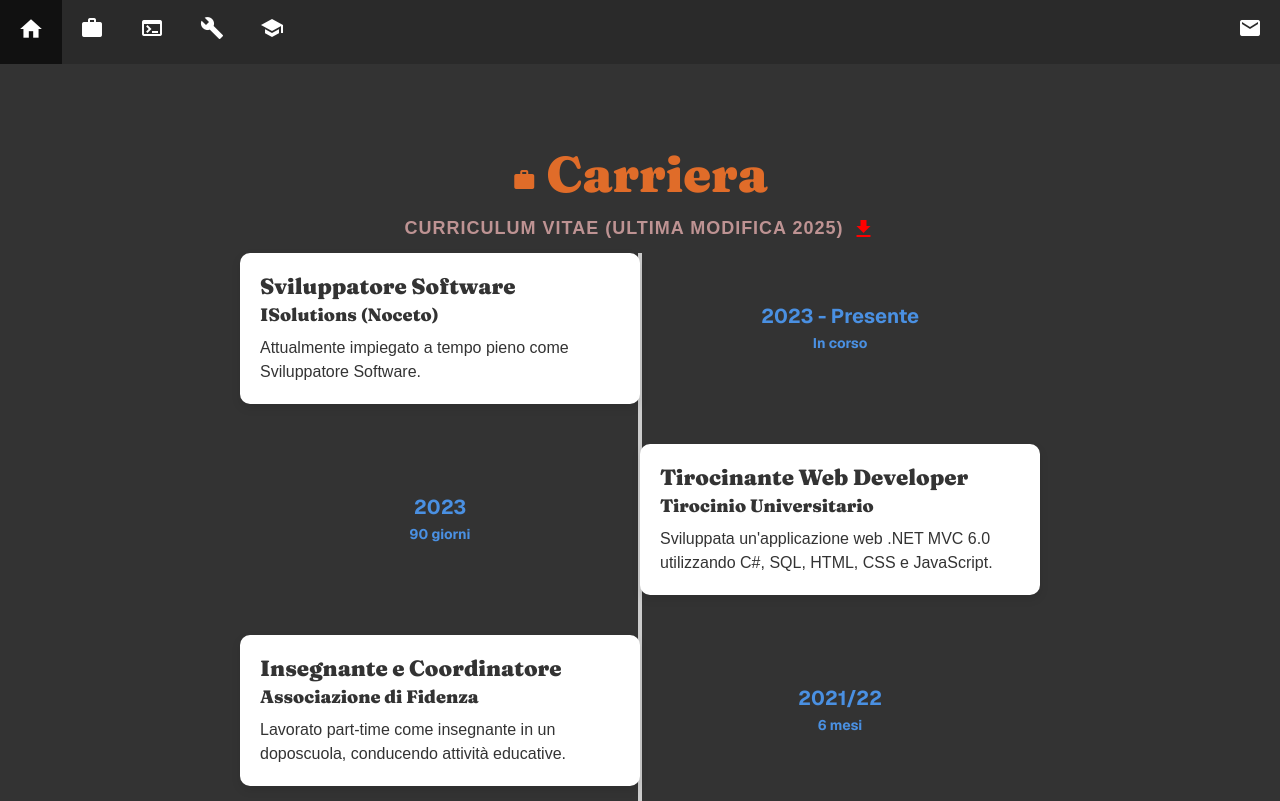
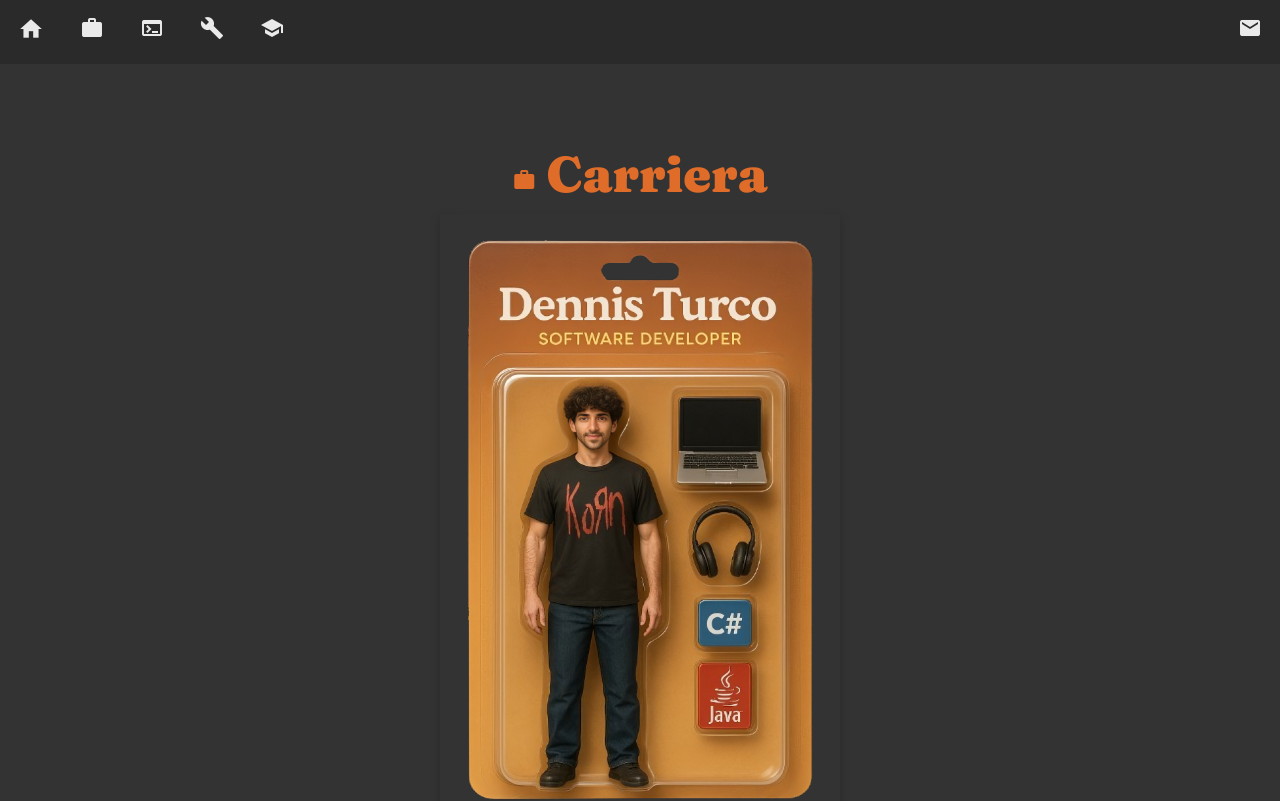
Before and after one commit to DennisTurco/dennisturco.github.io, a Next.js app: page /carriera in a window 1280 px wide. Shown: the top 801 px of the page. Built offline with nearby package versions, Linux system fonts and the light colour scheme; no server answers.

Commit message:
action figure

```diff
--- a/components/WorkExperience.tsx
+++ b/components/WorkExperience.tsx
@@ -2,6 +2,7 @@ import { useEffect } from "react";
 import AOS from "aos";
 import "aos/dist/aos.css";
 import styles from "../styles/WorkExperience.module.scss";
+import Image from "next/image";
 
 const experiences = [
   {
@@ -79,6 +80,16 @@ const ExperienceSection = () => {
         <i className="material-icons" title="career">work</i> Carriera
       </h2>
 
+      <div className={styles.avatarWrapper}>
+        <Image
+          src="/images/action_figure.png"
+          alt="Action Figure"
+          width={400}
+          height={500}
+          className={styles.avatar}
+        />
+      </div>
+
       <div className={styles.cv}>
           <a href="/doc/curriculum.pdf" title="degree" target="_blank">
             <strong>Curriculum Vitae (ultima modifica 2025)</strong>
--- a/styles/WorkExperience.module.scss
+++ b/styles/WorkExperience.module.scss
@@ -143,3 +143,18 @@ $line-color: #ccc;
 .cv i {
   color: red;
 }
+
+.avatarWrapper {
+  display: flex;
+  justify-content: center;
+  margin-bottom: 30px;
+
+  .avatar {
+    box-shadow: 0 4px 10px rgba(0, 0, 0, 0.2);
+    transition: transform 0.3s ease;
+
+    &:hover {
+      transform: scale(1.10);
+    }
+  }
+}
```
Also changed, not shown: public/images/action_figure.png (added).
